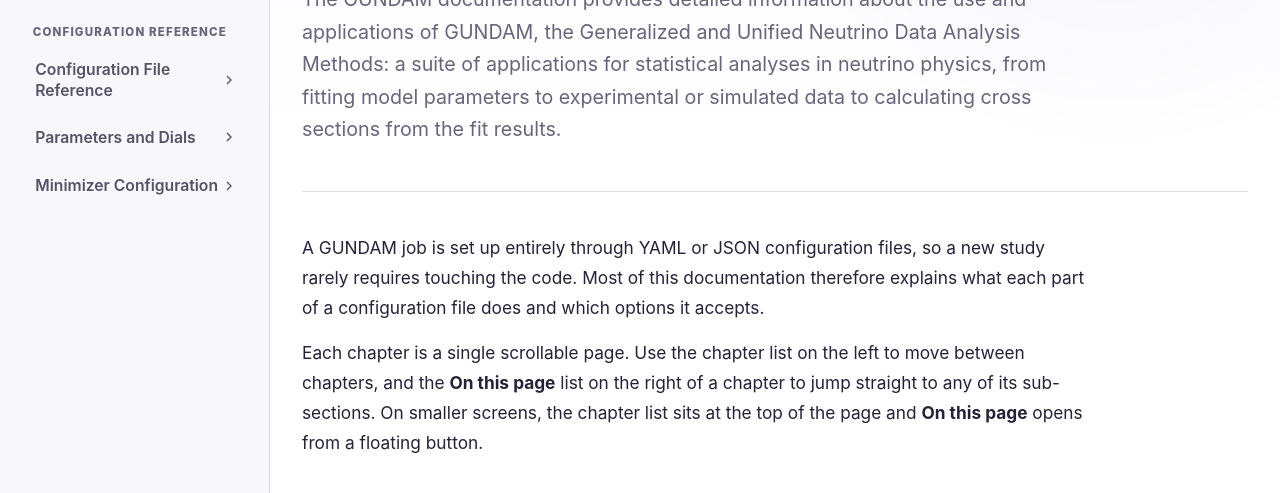
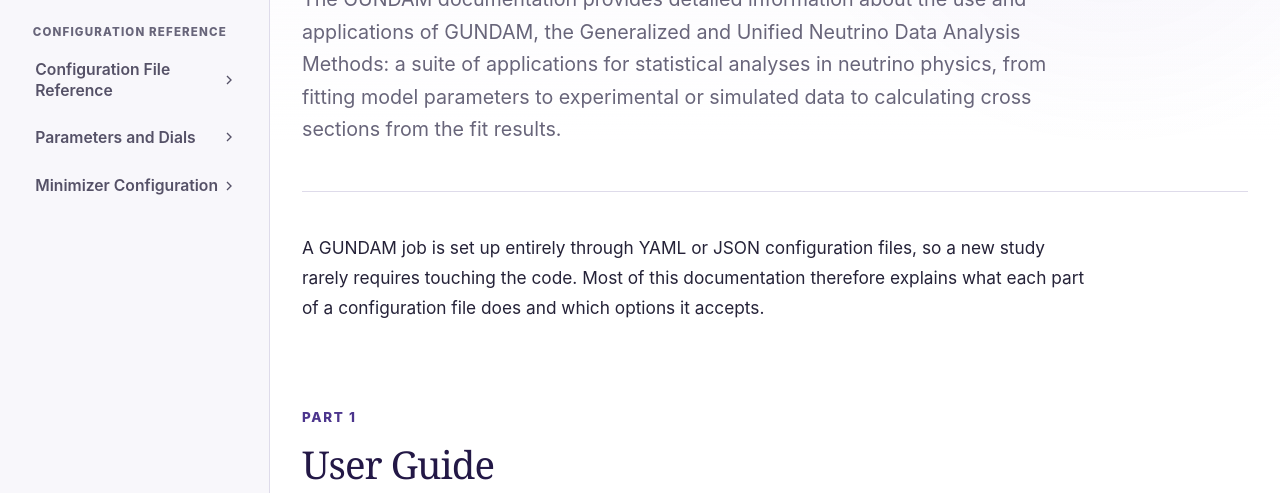
Before and after one commit to gundam-organization/gundam-website, a website: page documentation.html in a window 1280 px wide. Shown: the part 307-800 px from the top of the page. Drawn offline with Linux system fonts and the light colour scheme.

Commit message:
Update documentation by removing navigation paragraph
Removed a paragraph explaining navigation on smaller screens.

```diff
--- a/documentation.html
+++ b/documentation.html
@@ -38,7 +38,6 @@
 
             <div class="docs-intro">
               <p>A GUNDAM job is set up entirely through YAML or JSON configuration files, so a new study rarely requires touching the code. Most of this documentation therefore explains what each part of a configuration file does and which options it accepts.</p>
-              <p>Each chapter is a single scrollable page. Use the chapter list on the left to move between chapters, and the <strong>On this page</strong> list on the right of a chapter to jump straight to any of its sub-sections. On smaller screens, the chapter list sits at the top of the page and <strong>On this page</strong> opens from a floating button.</p>
               <noscript>
                 <p>JavaScript is needed to display the chapters. You can read the Markdown sources directly in the <a href="https://github.com/gundam-organization/gundam-website/tree/main/docs">docs folder on GitHub</a>.</p>
               </noscript>
```
